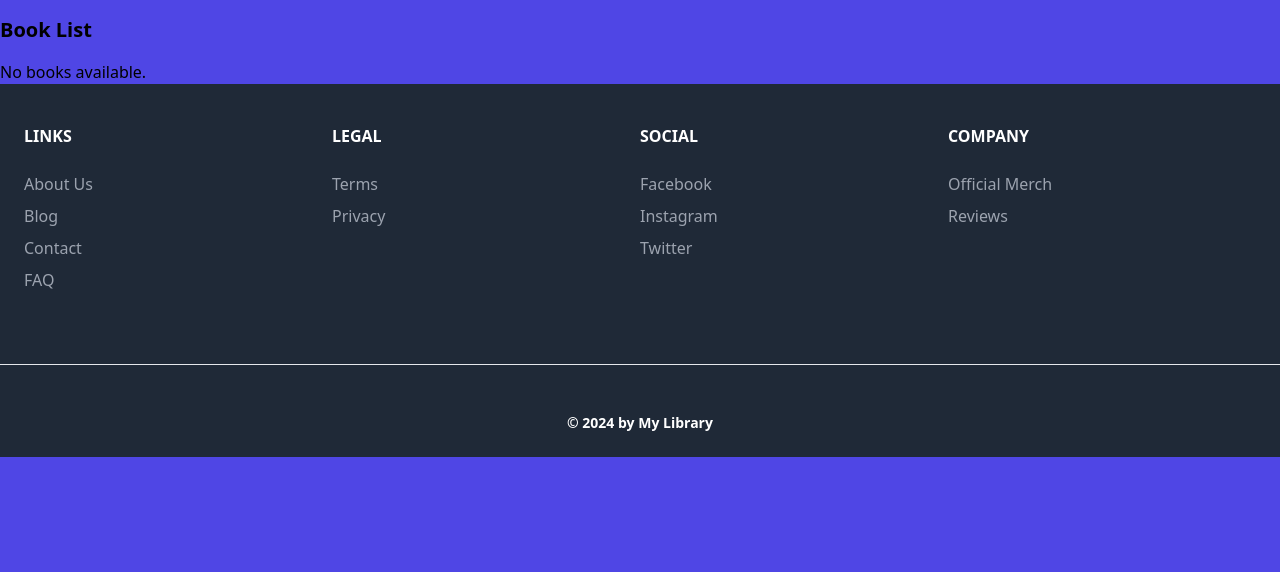
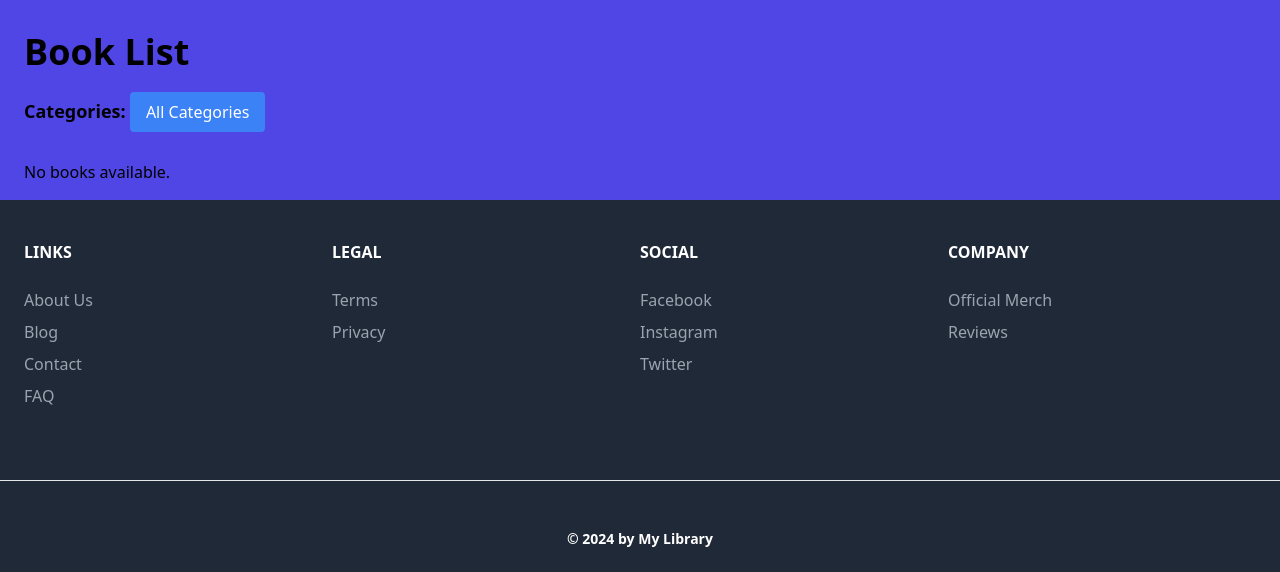
Before and after one commit to Hamed-Hasan/Django---library_management_system, a Django app: page /library/ in a window 1280 px wide. Shown: the part 80-652 px from the top of the page. Run offline with Django 4.2, Linux system fonts and the light colour scheme; data that the repository does not hold is empty.

```diff
--- a/library/templates/library/book_list.html
+++ b/library/templates/library/book_list.html
@@ -1,25 +1,54 @@
-
 {% extends 'base.html' %}
 
+{% load static %}
+{% load i18n %}
+
 {% block content %}
-<div class="container mx-auto">
-    <h1 class="text-xl font-semibold my-4">Book List</h1>
-    <div class="grid grid-cols-1 md:grid-cols-2 lg:grid-cols-3 gap-4">
+<div class="container mx-auto px-6 py-4">
+    <h1 class="text-4xl font-semibold my-4">{% trans "Book List" %}</h1>
+
+    <!-- Categories for filtering -->
+    <div class="mb-6">
+        <span class="text-lg font-semibold">{% trans "Categories:" %}</span>
+
+        <!-- All Categories Button -->
+        <a href="{% url 'library:book_list' %}" class="inline-block bg-blue-500 hover:bg-blue-700 text-white py-2 px-4 rounded mr-2 my-1">
+            {% trans "All Categories" %}
+        </a>
+
+        {% for category in categories %}
+        <a href="{% url 'library:book_list' %}?category={{ category.name }}" class="inline-block bg-blue-500 hover:bg-blue-700 text-white py-2 px-4 rounded mr-2 my-1">
+            {{ category.name }}
+        </a>
+        {% endfor %}
+    </div>
+
+    <!-- Book Grid -->
+    <div class="grid grid-cols-1 sm:grid-cols-2 md:grid-cols-3 lg:grid-cols-4 gap-4">
         {% for book in books %}
-        <div class="max-w-sm rounded overflow-hidden shadow-lg">
-            <img class="w-full" src="{{ book.image.url }}" alt="{{ book.title }}">
+        <!-- Book Card -->
+        <div class="max-w-sm rounded overflow-hidden shadow-lg bg-white">
+            <img class="w-full h-48 object-cover" src="{% if book.image %}{{ book.image.url }}{% else %}{% static 'img/default-book.jpg' %}{% endif %}" alt="{{ book.title }}">
             <div class="px-6 py-4">
                 <div class="font-bold text-xl mb-2">{{ book.title }}</div>
-                <p class="text-gray-700 text-base">
+                <p class="text-gray-700 text-base mb-4">
                     {{ book.description|truncatewords:20 }}
                 </p>
-                <div class="mt-4">
-                    <a href="{% url 'library:book_detail' book.pk %}" class="text-blue-500 hover:text-blue-800">Learn more</a>
+                <div class="mb-4">
+                    <span class="text-gray-900 font-bold">{{ book.borrowing_price }} Taka</span>
                 </div>
+                <a href="{% url 'library:book_detail' book.pk %}" class="text-blue-500 hover:text-blue-800 transition duration-300">
+                    {% trans "Learn more" %}
+                </a>
+            </div>
+            <div class="px-6 pt-4 pb-2">
+                {% for category in book.categories.all %}
+                <span class="inline-block bg-gray-200 rounded-full px-3 py-1 text-sm font-semibold text-gray-700 mr-2 mb-2">{{ category.name }}</span>
+                {% endfor %}
             </div>
         </div>
         {% empty %}
-        <p>No books available.</p>
+        <p>{% trans "No books available." %}</p>
         {% endfor %}
     </div>
 </div>
--- a/library/urls.py
+++ b/library/urls.py
@@ -4,7 +4,7 @@ from .views import BookListView, BookDetailView, ReviewCreateView
 app_name = 'library'  # This is for namespacing URLs
 
 urlpatterns = [
-    path('', BookListView.as_view(), name='book_list'),  # Lists all books
+    path('', BookListView.as_view(), name='book_list'),
     path('book/<int:pk>/', BookDetailView.as_view(), name='book_detail'),  # Shows details for a single book
     path('book/<int:pk>/review/', ReviewCreateView.as_view(), name='book_review'),  # Adds a review for a book
 ]
--- a/library/views.py
+++ b/library/views.py
@@ -1,6 +1,6 @@
 from django.views.generic import ListView, DetailView, CreateView
 from django.urls import reverse_lazy
-from .models import Book
+from .models import Book, Category
 from transaction.models import Review
 from .forms import ReviewForm
 
@@ -8,6 +8,20 @@ class BookListView(ListView):
     model = Book
     template_name = 'library/book_list.html'
     context_object_name = 'books'
+
+    def get_queryset(self):
+        queryset = super().get_queryset()
+        category = self.request.GET.get('category')
+        if category:
+            queryset = queryset.filter(categories__name=category)
+        return queryset
+
+    def get_context_data(self, **kwargs):
+        context = super().get_context_data(**kwargs)
+        context['categories'] = Category.objects.all()
+        return context
+
+
 
 class BookDetailView(DetailView):
     model = Book
```
